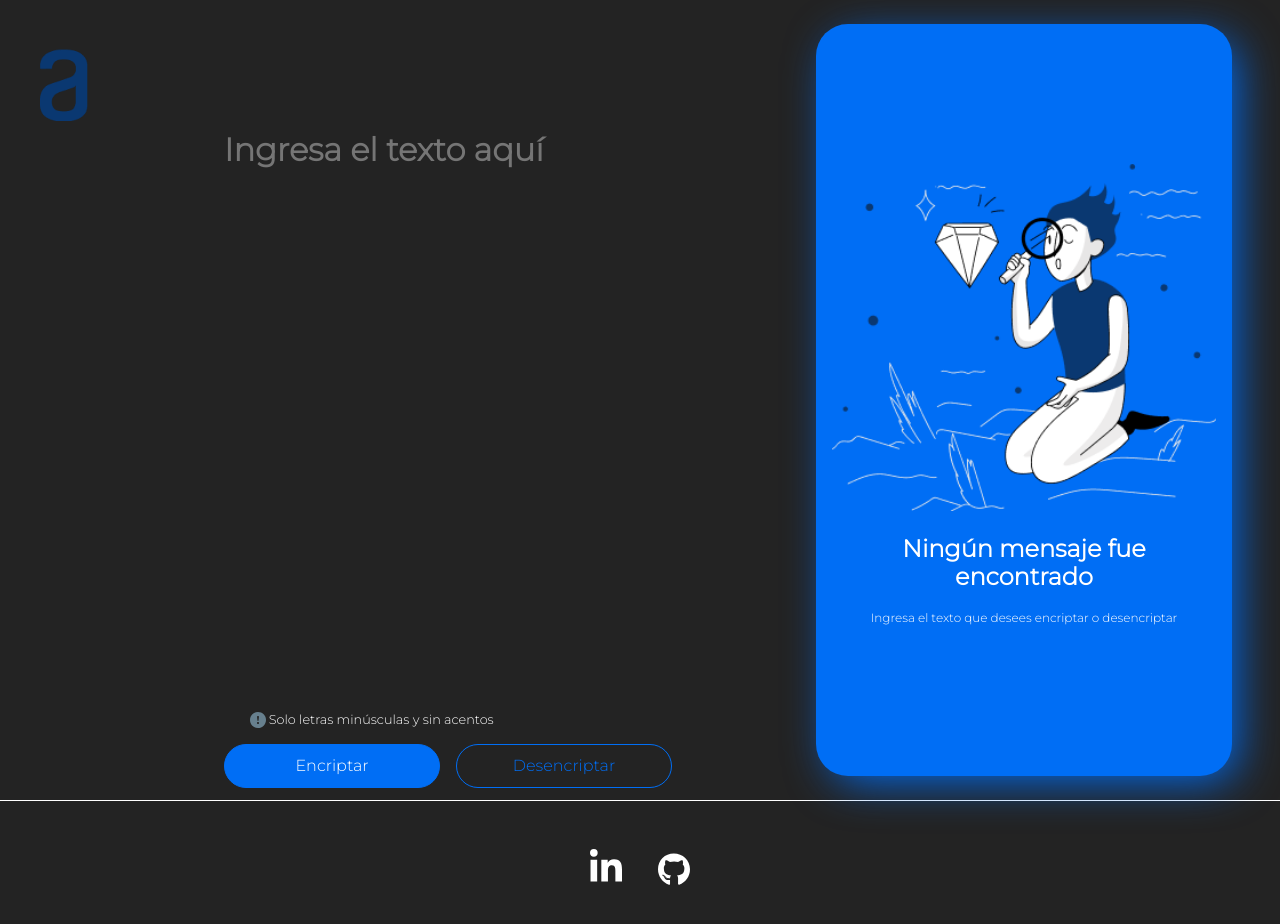
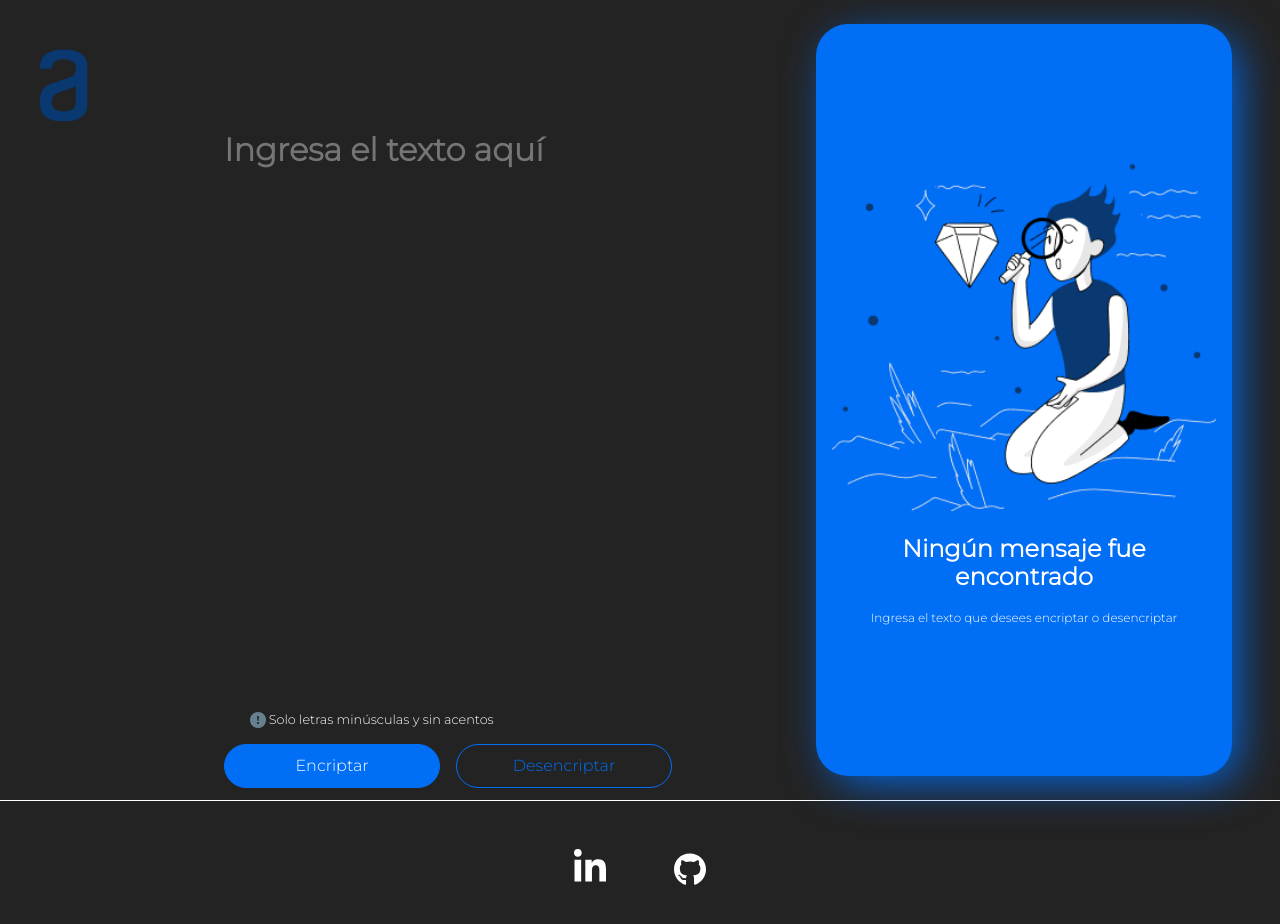
Before and after one commit to Luisescotto/Encriptar-AluraChallenge, a plain HTML site: page index.html in a window 1280 px wide. Drawn offline with Linux system fonts and the light colour scheme.

Commit message:
Modificacion de estilos en el footer

```diff
--- a/style.css
+++ b/style.css
@@ -185,7 +185,7 @@ textarea:focus {
 
 footer {
     border-top: 1px solid #ffffff;
-    padding-top: 3em;
+    padding-top: 2em;
     height: 10vh;
     align-items: center;
     justify-content: center;
@@ -194,8 +194,14 @@ footer {
 
 footer .redesSociales img {
     width: 2em;
-    fill: #ffffff !important;
     margin: 0 1em;
+    padding: 1em;
+    transition: all .5s ease-in-out;
+}
+
+footer .redesSociales img:hover {
+    background-color: #006ef5 !important;
+    border-radius: 20px;
 }
 
 .no-mostrar {
```
